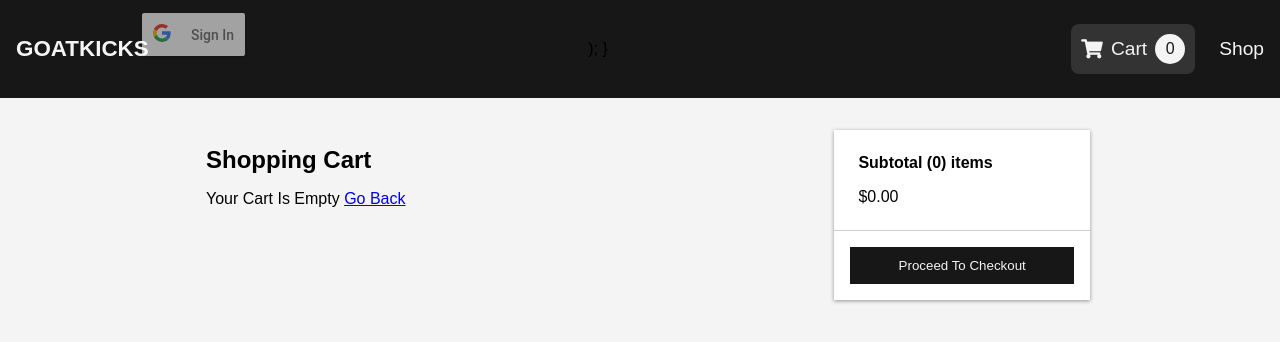
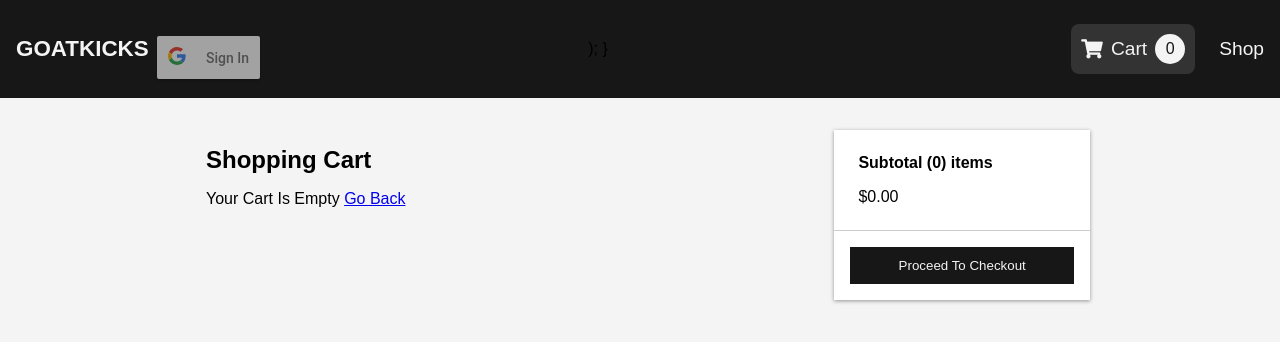
Before and after one commit to WolfeCodes/GOATKICKSfrontend, a React (Create React App) app: page /cart in a window 1280 px wide. Shown: the top 342 px of the page. Built offline with nearby package versions, Linux system fonts and the light colour scheme.

Commit message:
placed the google signin better

```diff
--- a/src/components/Navbar.css
+++ b/src/components/Navbar.css
@@ -7,8 +7,6 @@
   padding: 1.5rem 1rem;
   z-index: 50;
 }
-
-
 
 .navbar__logo h2 {
   color: #f4f4f4;
@@ -100,10 +98,10 @@
   }
 }
 
-.GoogleLogin{
+.GoogleLogin {
   position: absolute;
   top: 10%;
   left: 15%;
-  margin-top: -67px;
-  margin-left: -50px;
+  margin-top: -44px;
+  margin-left: -35px;
 }
```
